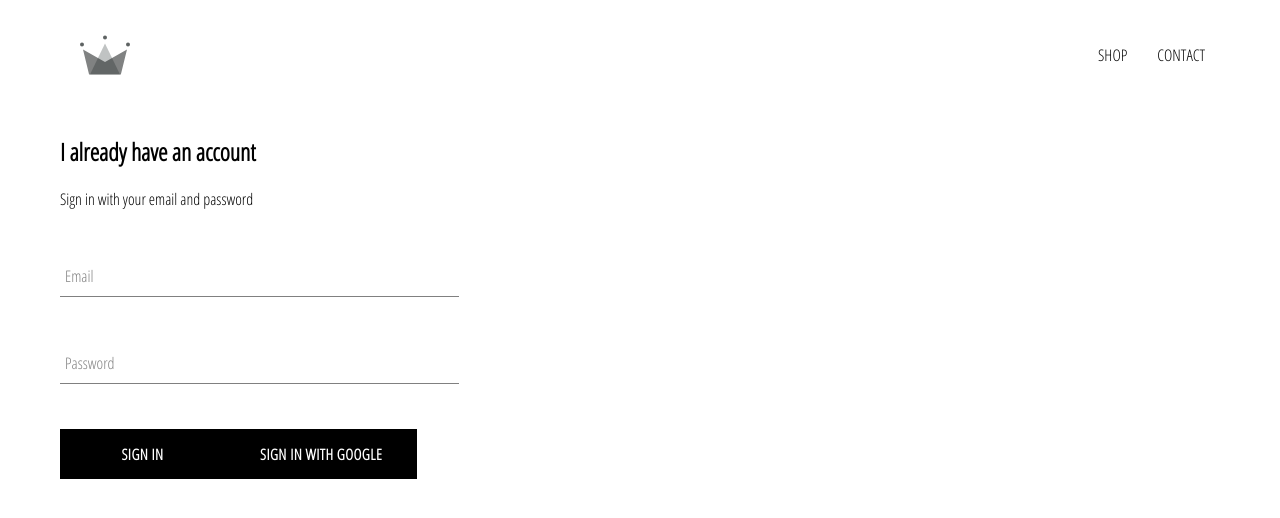
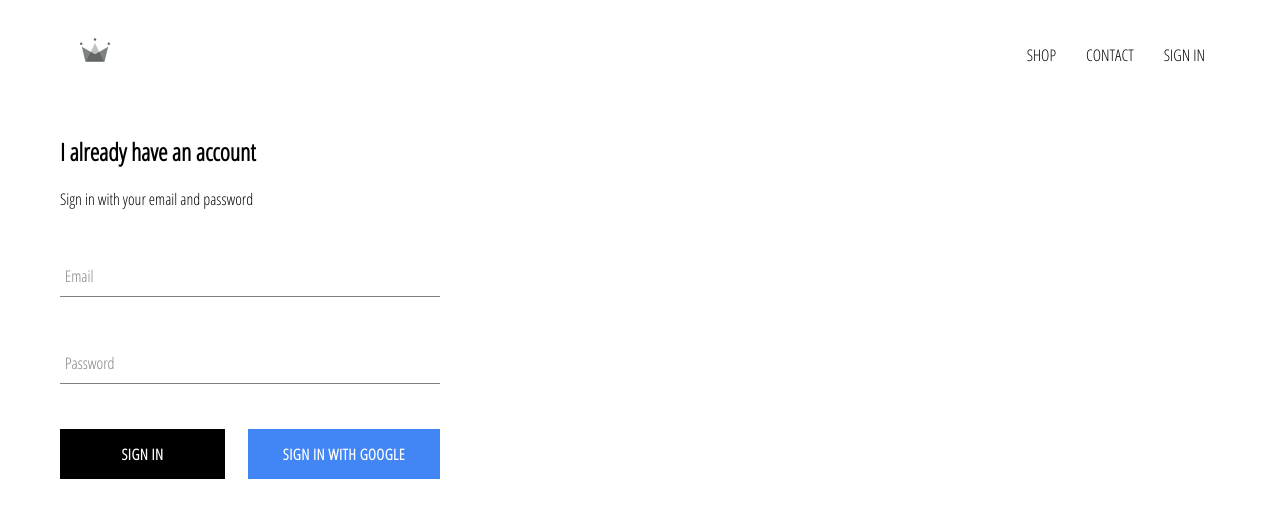
Before and after one commit to dbozarth/e-commerce, a React (Create React App) app: page /signin in a window 1280 px wide. Shown: the top 518 px of the page. Built offline with nearby package versions, Linux system fonts and the light colour scheme; no server answers.

Commit message:
Fixed Sign In Styling

```diff
--- a/src/App.css
+++ b/src/App.css
@@ -7,3 +7,7 @@
     text-decoration: none;
     color: black;
 }
+
+* {
+    box-sizing: border-box;
+}
--- a/src/App.js
+++ b/src/App.js
@@ -24,8 +24,6 @@
   componentDidMount() {
     this.unsubscribeFromAuth = auth.onAuthStateChanged(user => {
       this.setState({ currentUser: user });
-
-      console.log(user);
     })
   }
 
@@ -36,7 +34,7 @@
   render(){
     return (
       <div>
-      <Header />
+      <Header currentUser={this.state.currentUser} />
         <Switch>
           <Route exact path='/' component={HomePage} />
           <Route path='/shop' component={ShopPage} />
--- a/src/components/custom-button/custom-button.component.jsx
+++ b/src/components/custom-button/custom-button.component.jsx
@@ -2,8 +2,8 @@
 
 import './custom-button.styles.scss';
 
-const CustomButton = ({ children, ...otherProps }) => (
-    <button className="custom-button" { ...otherProps }>
+const CustomButton = ({ children, isGoogleSignIn, ...otherProps }) => (
+    <button className={` ${isGoogleSignIn ? 'google-sign-in' : ''} custom-button `} { ...otherProps }>
         {children}
     </button>
 )
--- a/src/components/custom-button/custom-button.styles.scss
+++ b/src/components/custom-button/custom-button.styles.scss
@@ -19,4 +19,14 @@
       color: black;
       border: 1px solid black;
     }
+
+    &.google-sign-in {
+      background-color: #4285f4;
+      color: white;
+
+      &:hover {
+        background-color: #357ae8;
+        border: none;
+      }
+    }
   }
--- a/src/components/header/header.component.jsx
+++ b/src/components/header/header.component.jsx
@@ -1,11 +1,13 @@
 import React from "react";
-import { Link } from 'react-router-dom'
+import { Link } from 'react-router-dom';
 
-import { ReactComponent as Logo } from '../../assets/crown.svg'
+import { auth } from '../../firebase/firebase.utils'
+
+import { ReactComponent as Logo } from '../../assets/crown.svg';
 
 import './header.styles.scss';
 
-const Header = () => (
+const Header = ({ currentUser }) => (
     <div className="header">
         <Link to="/">
             <Logo className='logo-container' />
@@ -17,6 +19,12 @@
             <Link className="option" to='/shop'>
                 CONTACT
             </Link>
+            {
+                currentUser ?
+                <div className="option" onClick={() => auth.signOut()}> SIGN OUT </div>
+                :
+                <Link className="option" to='/signin'> SIGN IN </Link>
+            }
         </div>
     </div>
 )
--- a/src/components/header/header.styles.scss
+++ b/src/components/header/header.styles.scss
@@ -22,6 +22,7 @@
 
       .option {
         padding: 10px 15px;
+        cursor: pointer;
       }
     }
   }
--- a/src/components/sign-in/sign-in.component.jsx
+++ b/src/components/sign-in/sign-in.component.jsx
@@ -36,6 +36,7 @@
 
         <form onSubmit={this.handleSubmit}>
           <FormInput
+
             name='email'
             type='email'
             handlechange={this.handleChange}
@@ -51,8 +52,10 @@
             label='Password'
             required
           />
-          <CustomButton type='submit'> SIGN IN </CustomButton>
-          <CustomButton onClick={ signInWithGoogle }> SIGN IN WITH GOOGLE </CustomButton>
+          <div className='buttons'>
+            <CustomButton type='submit'> SIGN IN </CustomButton>
+            <CustomButton onClick={ signInWithGoogle } isGoogleSignIn> SIGN IN WITH GOOGLE </CustomButton>
+          </div>
         </form>
       </div>
     );
--- a/src/components/sign-in/sign-in.styles.scss
+++ b/src/components/sign-in/sign-in.styles.scss
@@ -1,5 +1,25 @@
 .sign-in {
-    width: 30vw;
+    width: 380px;
     display: flex;
     flex-direction: column;
+
+    .title {
+      margin: 10px 0;
+    }
+
+    .buttons {
+      display: flex;
+      justify-content: space-between;
+    }
+
+    .left-b {
+      display: flex;
+      justify-content: flex-start;
+    }
+
+    .right-b {
+      display: flex;
+      justify-content: flex-end;
+    }
+
   }
```
